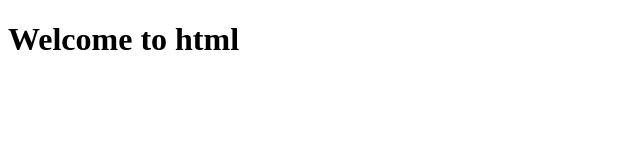
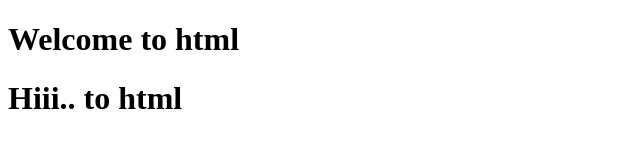
Before and after one commit to vishalrathodgithub/gitrepo, a plain HTML site: page index.html in a window 1280 px wide. Shown: the whole page, without its empty margins (0-640 px from the left). Drawn offline with Linux system fonts and the light colour scheme.

```diff
--- a/index.html
+++ b/index.html
@@ -6,5 +6,7 @@
 </head>
 <body>
 <h1>Welcome to html</h1>
+<h1>Hiii.. to html</h1>
+
 </body>
 </html>
```
